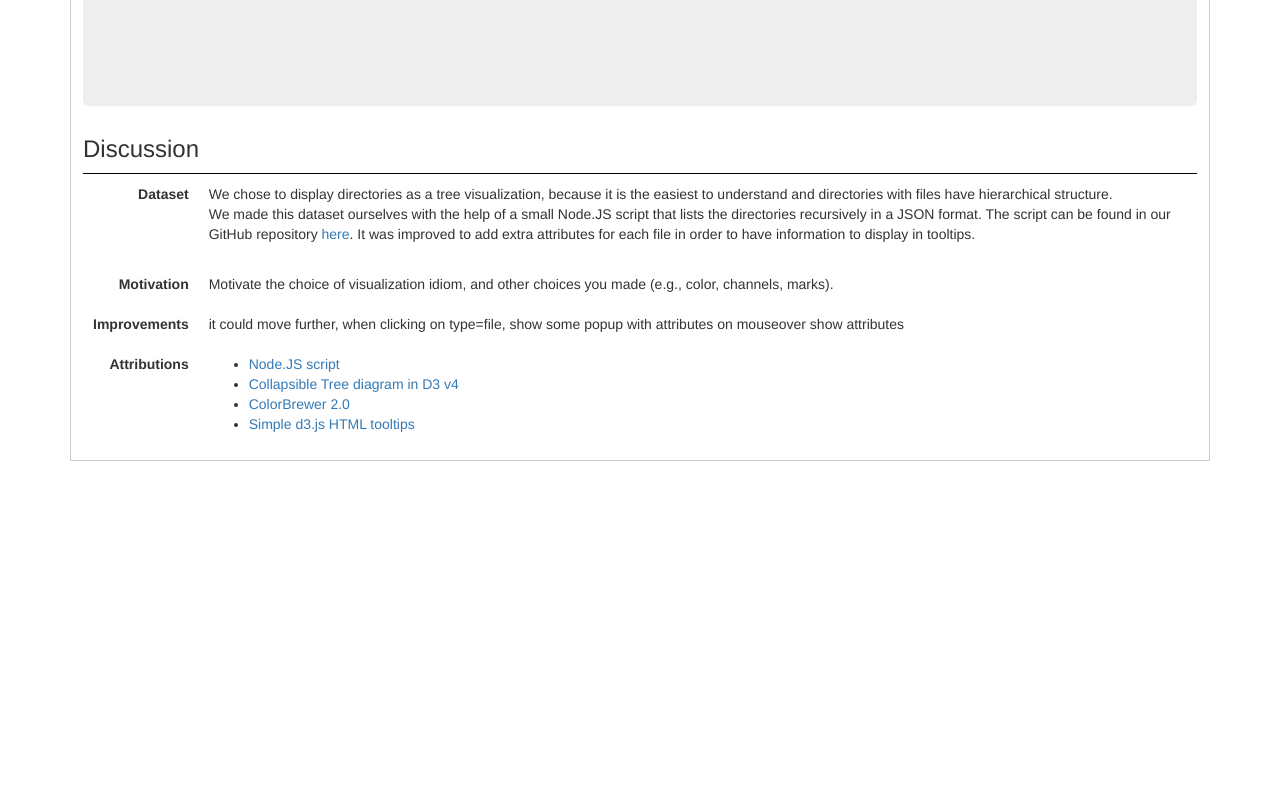
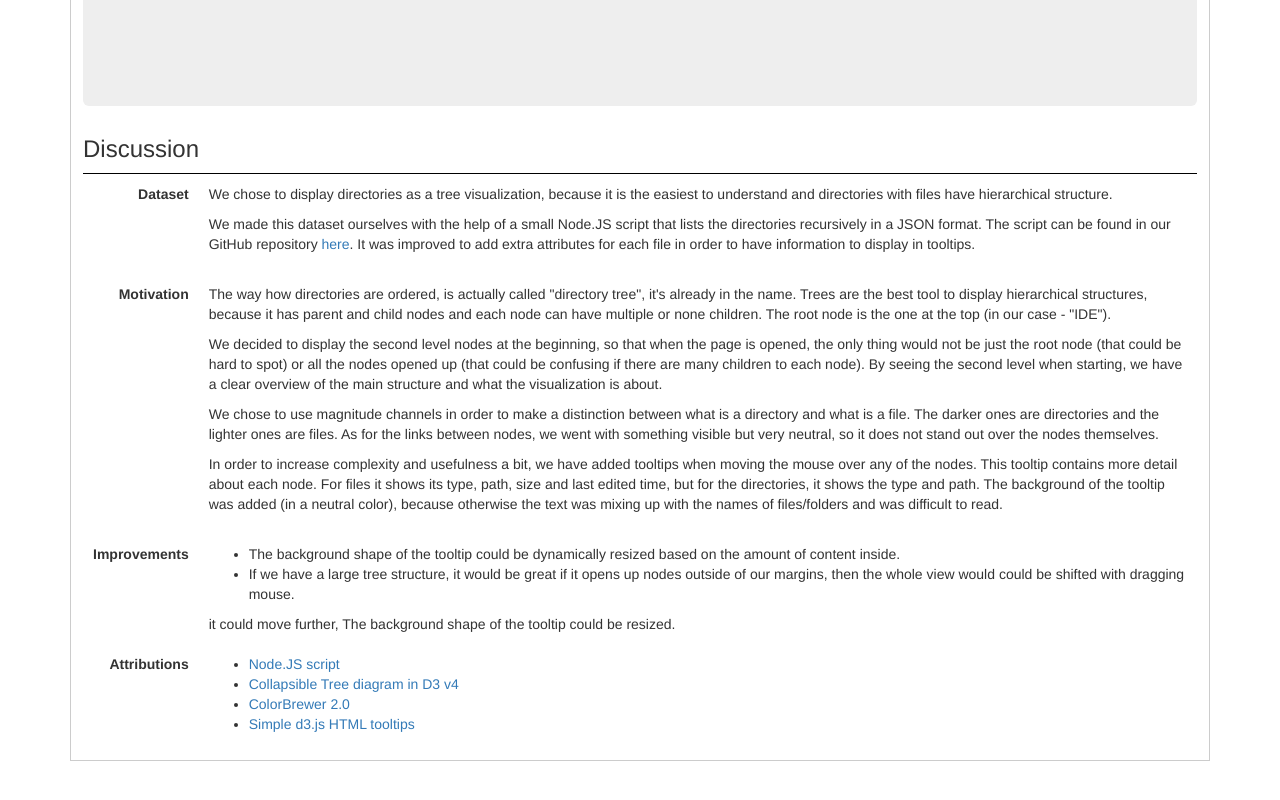
Before and after one commit to DIKU-IDE2016/Project3, a plain HTML site: page index.html in a window 1280 px wide. Shown: the part 1072-1872 px from the top of the page. Before the commit the page ends 1598 px from the top, so only its background shows below. Drawn offline with nearby package versions, Linux system fonts and the light colour scheme.

Commit message:
Added more text

```diff
--- a/index.html
+++ b/index.html
@@ -72,24 +72,29 @@
 						<td class="first"><b>Dataset</b></td>
 						<td>
 						<p>
-						We chose to display directories as a tree visualization, because it is the easiest to understand and directories with files have hierarchical structure. <br/>
-						We made this dataset ourselves with the help of a small Node.JS script that lists the directories recursively in a JSON format. The script can be found in our GitHub repository <a href="https://github.com/DIKU-IDE2016/Project3/blob/master/makeDataset.js">here</a>. It was improved to add extra attributes for each file in order to have information to display in tooltips.
+						We chose to display directories as a tree visualization, because it is the easiest to understand and directories with files have hierarchical structure.</p>
+						<p>We made this dataset ourselves with the help of a small Node.JS script that lists the directories recursively in a JSON format. The script can be found in our GitHub repository <a href="https://github.com/DIKU-IDE2016/Project3/blob/master/makeDataset.js">here</a>. It was improved to add extra attributes for each file in order to have information to display in tooltips.
 						</p>
 						</td>
 					</tr>
 					<tr>
 						<td class="first"><b>Motivation</b></td>
 						<td>
-						Motivate the choice of visualization idiom, and other choices you made (e.g., color, channels, marks).
-
+						<p>The way how directories are ordered, is actually called "directory tree", it's already in the name. Trees are the best tool to display hierarchical structures, because it has parent and child nodes and each node can have multiple or none children. The root node is the one at the top (in our case - "IDE"). </p>
+						<p> We decided to display the second level nodes at the beginning, so that when the page is opened, the only thing would not be just the root node (that could be hard to spot) or all the nodes opened up (that could be confusing if there are many children to each node). By seeing the second level when starting, we have a clear overview of the main structure and what the visualization is about. </p>
+						<p>We chose to use magnitude channels in order to make a distinction between what is a directory and what is a file. The darker ones are directories and the lighter ones are files. As for the links between nodes, we went with something visible but very neutral, so it does not stand out over the nodes themselves.</p>
+						<p>In order to increase complexity and usefulness a bit, we have added tooltips when moving the mouse over any of the nodes. This tooltip contains more detail about each node. For files it shows its type, path, size and last edited time, but for the directories, it shows the type and path. The background of the tooltip was added (in a neutral color), because otherwise the text was mixing up with the names of files/folders and was difficult to read.</p>
 						</td>
 					</tr>
 					<tr>
 						<td class="first"><b>Improvements</b></td>
 						<td>
+							<ul>
+								<li>The background shape of the tooltip could be dynamically resized based on the amount of content inside. </li>
+								<li>If we have a large tree structure, it would be great if it opens up nodes outside of our margins, then the whole view would could be shifted with dragging mouse. </li>
+							</ul>
 							it could move further,
-							when clicking on type=file, show some popup with attributes
-							on mouseover show attributes
+							The background shape of the tooltip could be resized.
 						</td>
 					</tr>
 					<tr>
```
